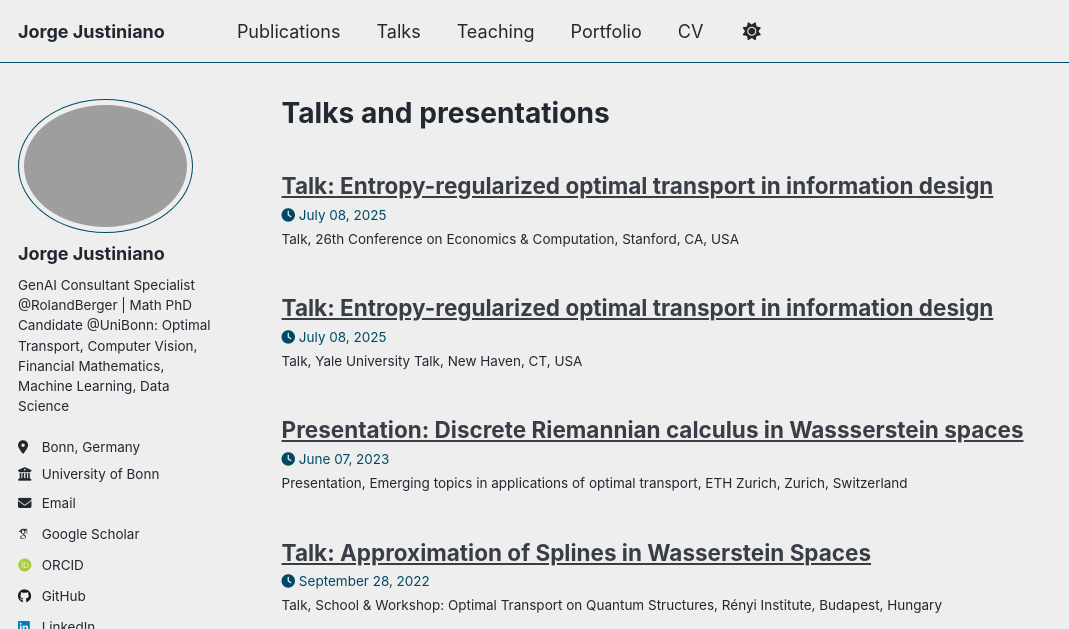
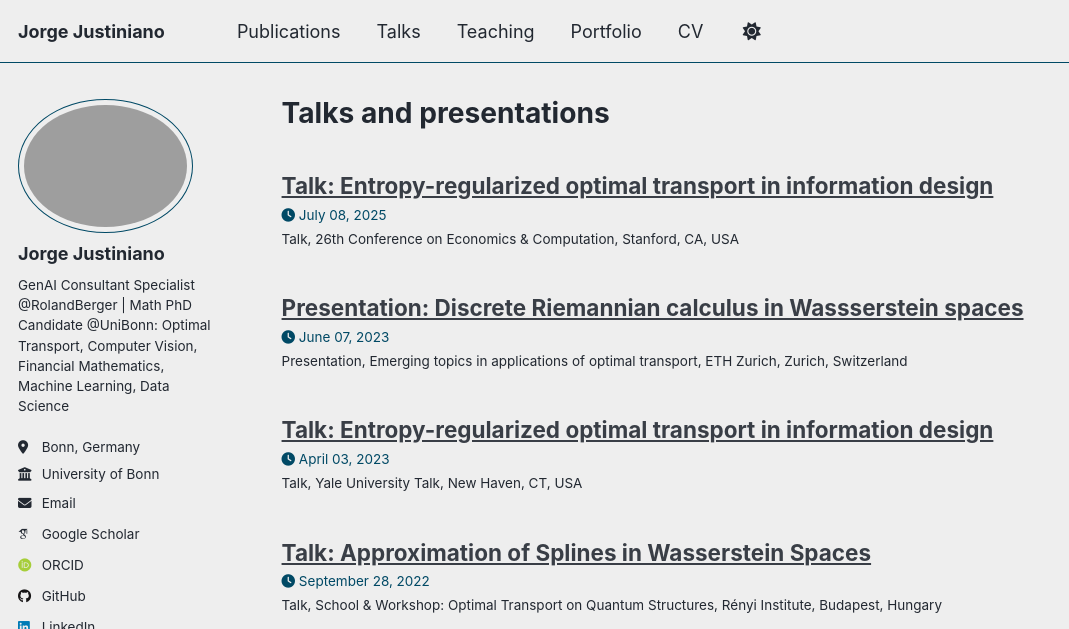
Before and after one commit to jjustiniano2/jjustiniano2.github.io, a Jekyll site: the page built from _pages/talks.html, in a window 1280 px wide and 900 px high, cut to the strip 0-629 px from the top of the window. Shown: the whole strip, without its empty margins (0-1069 px from the left). Built offline with Jekyll 4.4.1, drawn with Linux system fonts in a browser that asks for light colours; some web fonts are replaced; a script that is not in the unit is left out.

Commit message:
Update 2023-04-03.md

```diff
--- a/_talks/2023-04-03.md
+++ b/_talks/2023-04-03.md
@@ -4,6 +4,6 @@ collection: talks
 type: "Talk"
 permalink: /talks/2023-04-03
 venue: "Yale University Talk"
-date: 2025-07-08
+date: 2023-04-03
 location: "New Haven, CT, USA"
 ---
```
